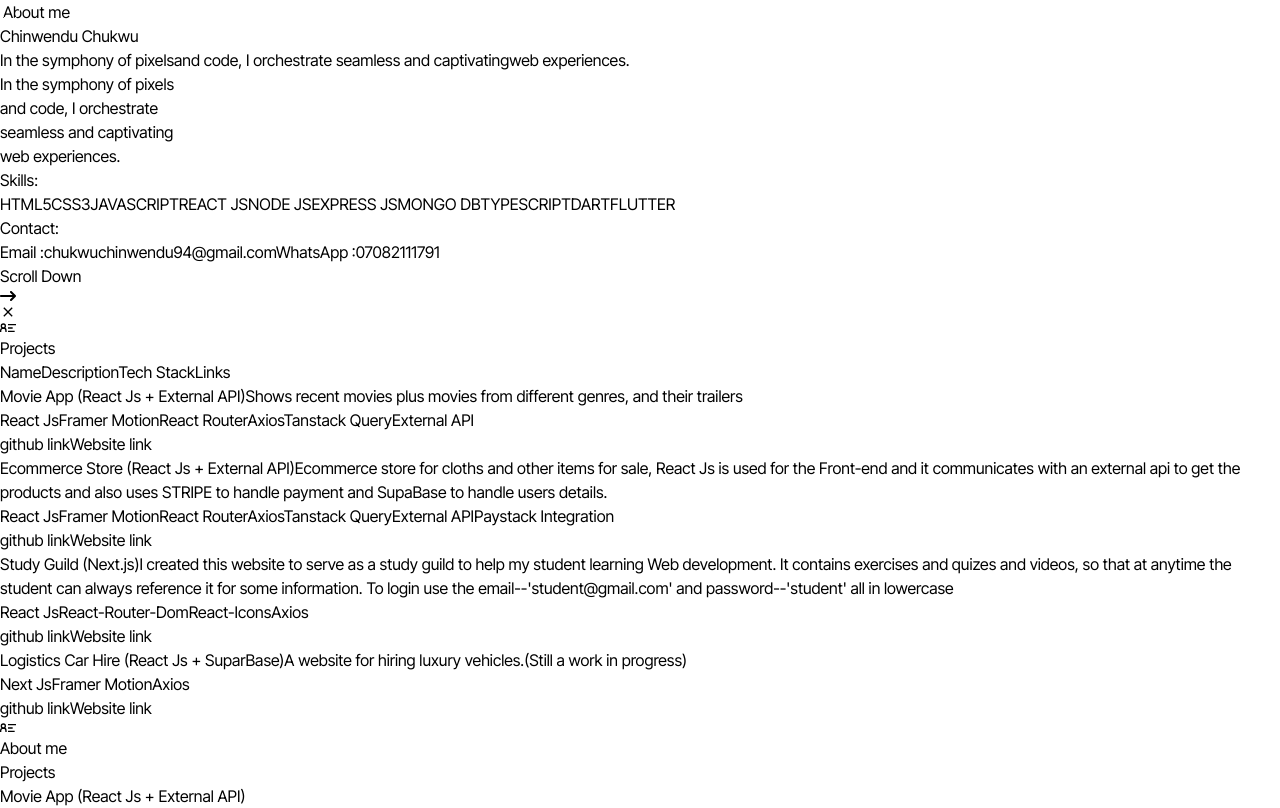
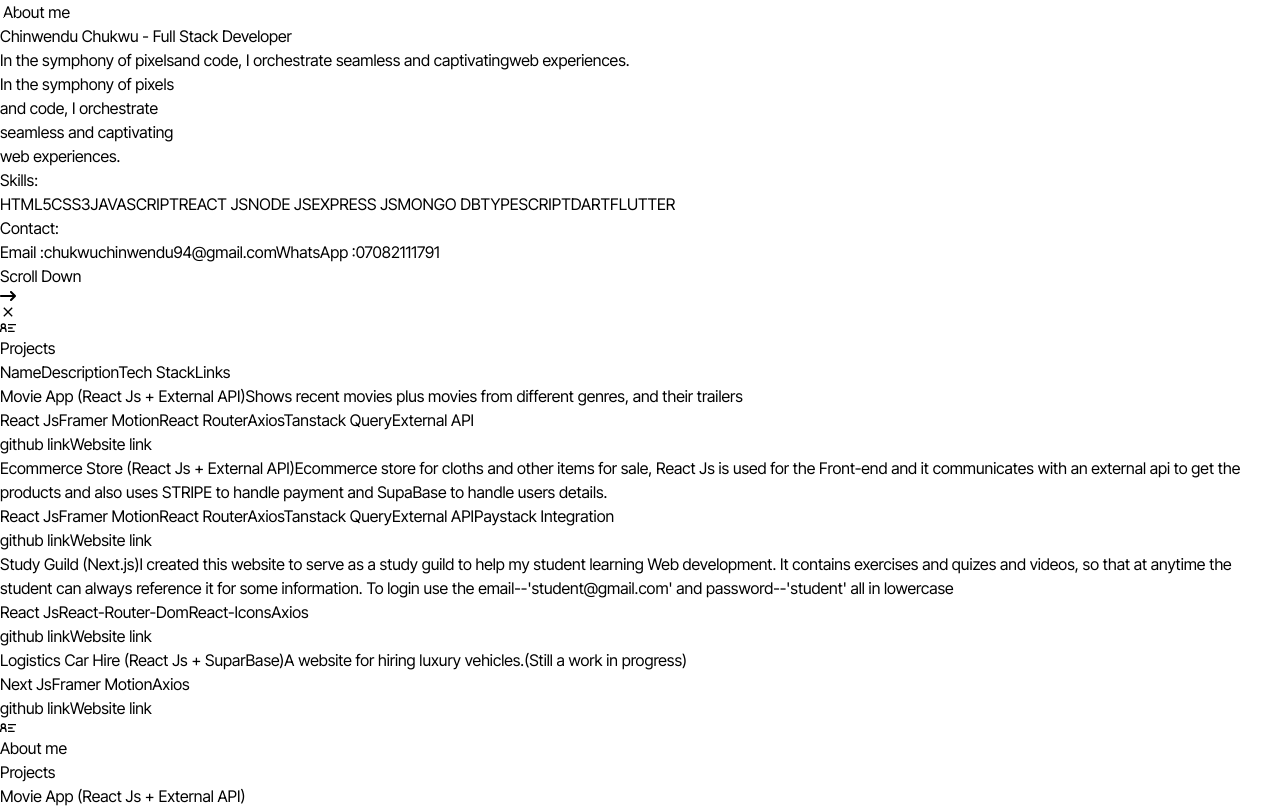
Before and after one commit to BiggieOneBillion/portfolio, a React (Vite) app: page / in a window 1280 px wide. Shown: the top 808 px of the page. Built offline with nearby package versions, Linux system fonts and the light colour scheme.

Commit message:
added some more info to the home page

```diff
--- a/src/components/Home.jsx
+++ b/src/components/Home.jsx
@@ -62,7 +62,7 @@ const Home = ({ close }) => {
           </Link>
           <div className="home-content flex-1y lg:h-full  flex flex-col justify-center space-y-5 lg:space-y-10">
             <h1 className="my-name w-fit font-light text-base text-[rgba(255,255,255,0.7)]  md:text-white border border-[rgba(255,255,255,0.2)] md:border-white px-2 py-1">
-              Chinwendu Chukwu
+              Chinwendu Chukwu<span className="font-semibold"> - Full Stack Developer</span>
             </h1>
             <div className={`first-introduction`}>
               <p className="font-medium md:text-2xl md:leading-[28px] text-[rgba(255,255,255,0.7)] flex lg:hidden flex-col gap-1 md:gap-2">
```
